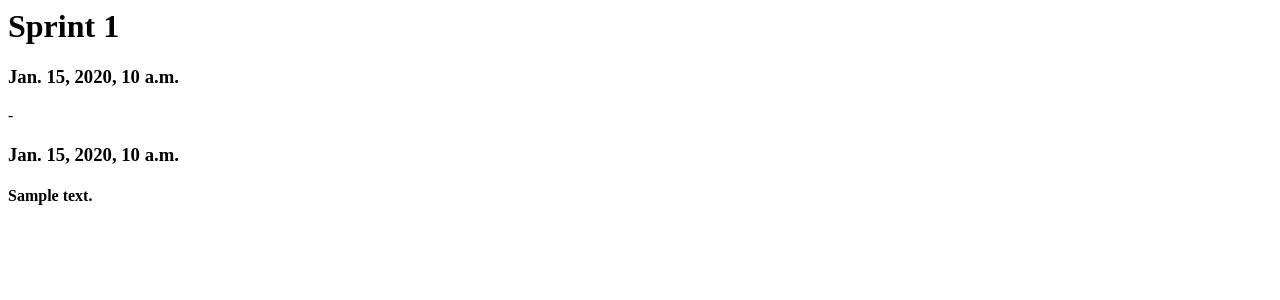
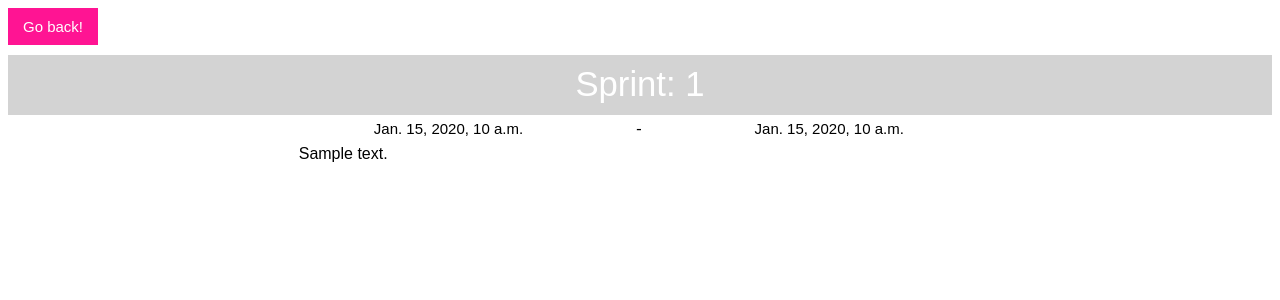
Before and after one commit to rosajong/testing-app, a Django app: template templates/sprint_page.html in a window 1280 px wide. Shown: the top 300 px of the page. Run offline with Django 3.2, Linux system fonts and the light colour scheme; the template is opened without the code that fills it: most values are stand-ins (such as "Sample title", 1, 10 or a date in 2020).

Commit message:
initial setup of sprint page with styling

```diff
--- /dev/null
+++ b/home/static/sprint-page.css
@@ -0,0 +1,58 @@
+.sprint-page h1 {
+  display: inline-block;
+  background-color: lightgray;
+  color: white;
+  font-weight: 100;
+  font-size: 26pt;
+  font-family: sans-serif;
+  width: 100%;
+    text-align: center;
+    margin: 0;
+padding-top: 10px;
+padding-bottom: 10px;
+height: 40px;
+}
+
+.sprint-information {
+  width: 60%;
+  margin: auto;
+}
+
+.sprint-page a {
+    display: inline-block;
+    margin-bottom: 10px;
+    background-color: deeppink;
+    color: white;
+    padding: 10px 15px;
+    text-align: center;
+    vertical-align: super;
+    text-decoration: none;
+    font-family: sans-serif;
+    font-weight: 300;
+    font-size: 15px;
+}
+
+.sprint-page h3 {
+  display: inline-block;
+  font-family: sans-serif;
+  margin-top: 5px;
+  margin-bottom: 5px;
+  font-weight: 300;
+  font-size: 15px;
+  width: 49.5%;
+  text-align: center;
+  height: 20px;
+
+}
+
+.sprint-page h4 {
+  display: inline-block;
+  width: 90%;
+padding-left: 5%;
+font-family: sans-serif;
+font-weight: 100;
+margin-top: 0;
+max-height: 200px;
+overflow: scroll;
+
+}
--- a/templates/sprint_page.html
+++ b/templates/sprint_page.html
@@ -1,3 +1,13 @@
-<h1>Sprint {{object.sprint_number}}</h1>
+{% load cms_tags static %}
+{% block extrastatic %}
+    <link rel="stylesheet" href="{% static 'sprint-page.css' %}">
+{% endblock %}
+
+<div class="sprint-page">
+  <a href="/">Go back!</a>
+<h1>Sprint: {{object.sprint_number}}</h1>
+<div class="sprint-information">
 <h3>{{object.starting_date}}</h3>-<h3>{{object.ending_date}}</h3>
 <h4>{{object.description}}</h4>
+</div>
+</div>
```
